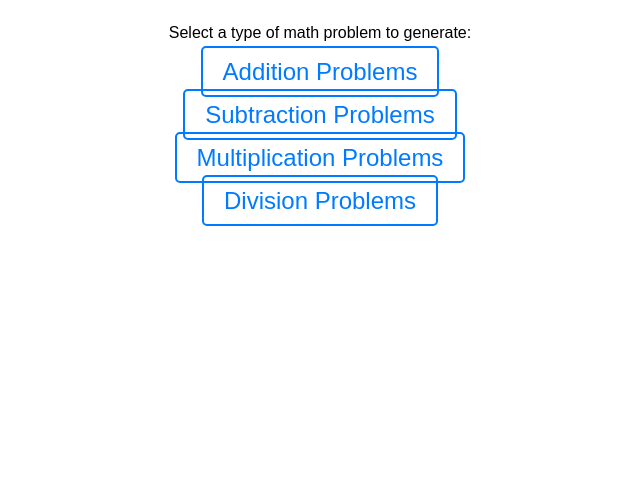
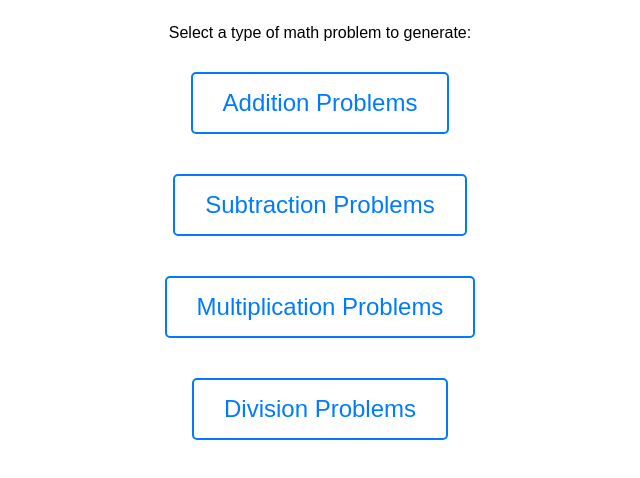
Before and after one commit to bthoman/math-test, a plain HTML site: page generatemath.html in a window 1280 px wide. Shown: the part 98-576 px from the top of the page, without its empty margins (320-960 px from the left). Drawn offline with Linux system fonts and the light colour scheme.

Commit message:
Update generatemath.html

```diff
--- a/generatemath.html
+++ b/generatemath.html
@@ -17,16 +17,18 @@
             padding: 0;
         }
         ul li {
-            margin: 15px 0;
+            margin: 20px 0;
         }
         a {
+            display: inline-block;
             font-size: 1.5em;
             text-decoration: none;
             color: #007BFF;
             border: 2px solid #007BFF;
-            padding: 10px 20px;
+            padding: 15px 30px;
             border-radius: 5px;
             transition: background-color 0.3s, color 0.3s;
+            margin: 10px 0;
         }
         a:hover {
             background-color: #007BFF;
```
